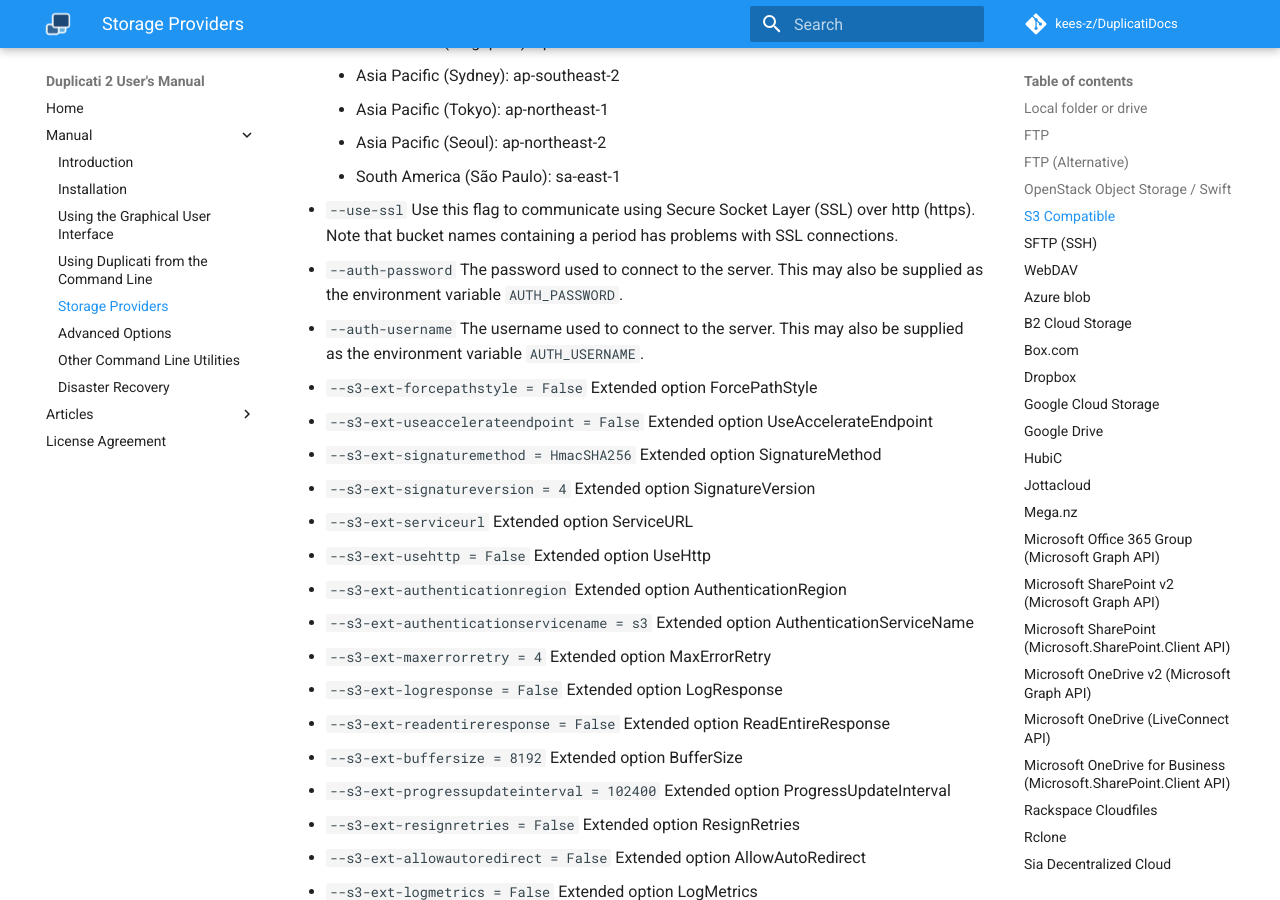
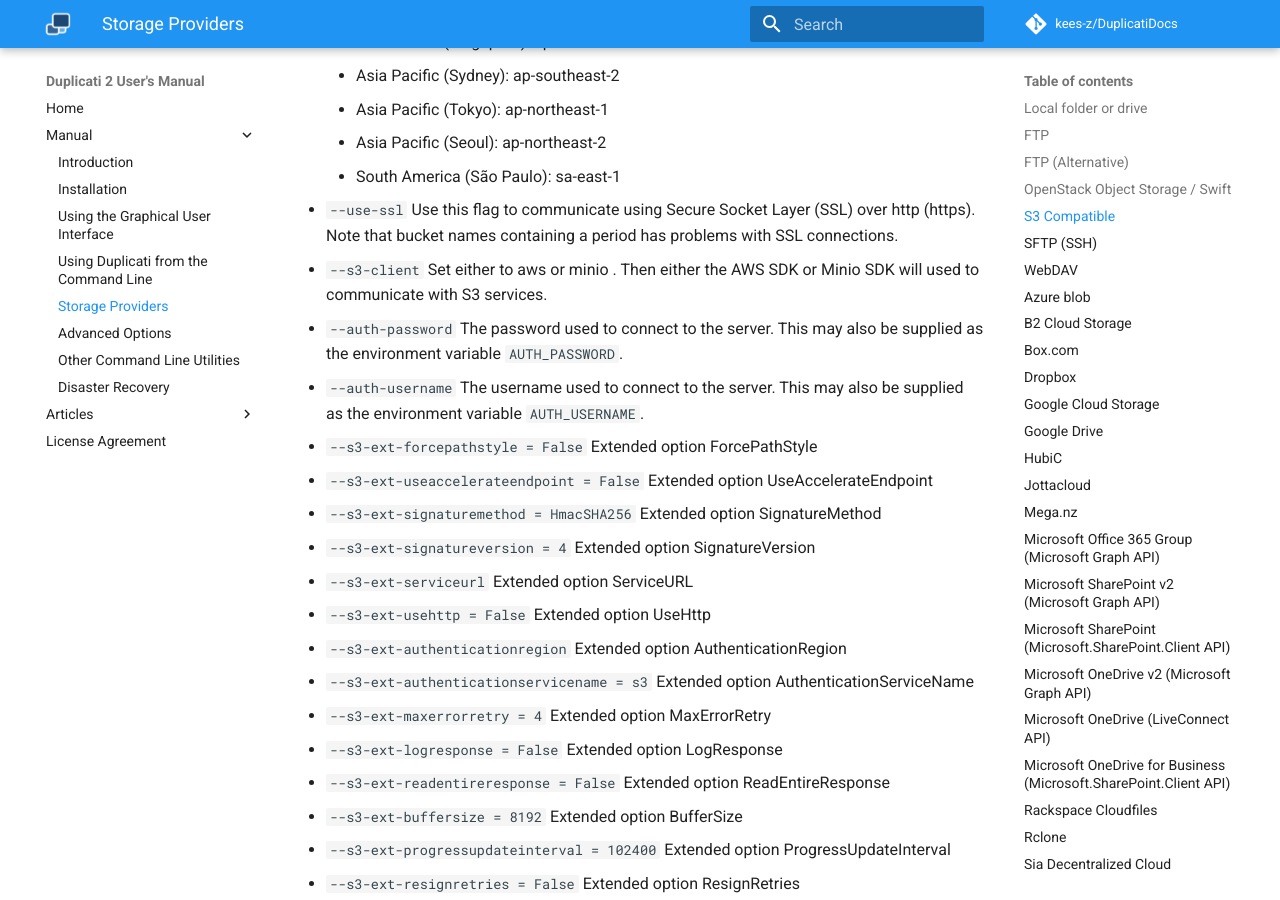
Before and after one commit to kees-z/DuplicatiDocs, an MkDocs documentation site: the page built from docs/05-storage-providers.md, in a window 1280 px wide and 900 px high, scrolled down 5321 px. Built offline with MkDocs 1.6.1 and Material for MkDocs 9.7.7, drawn with Linux system fonts in a browser that asks for light colours; comment, search, counter and statistics services are not loaded; old or Windows-style settings are respelled for this version of MkDocs.

Commit message:
Update 05-storage-providers.md
Option "--s3-client" added to S3 Compatible Storage provider.

```diff
--- a/docs/05-storage-providers.md
+++ b/docs/05-storage-providers.md
@@ -185,6 +185,8 @@ Amazon charges slightly more for non-US buckets. Known bucket locations:
     * South America (São Paulo): sa-east-1
 * `--use-ssl`
 Use this flag to communicate using Secure Socket Layer (SSL) over http (https). Note that bucket names containing a period has problems with SSL connections.
+* `--s3-client`
+Set either to aws or minio . Then either the AWS SDK or Minio SDK will used to communicate with S3 services.
 * `--auth-password`
 The password used to connect to the server. This may also be supplied as the environment variable `AUTH_PASSWORD`.
 * `--auth-username`
```
